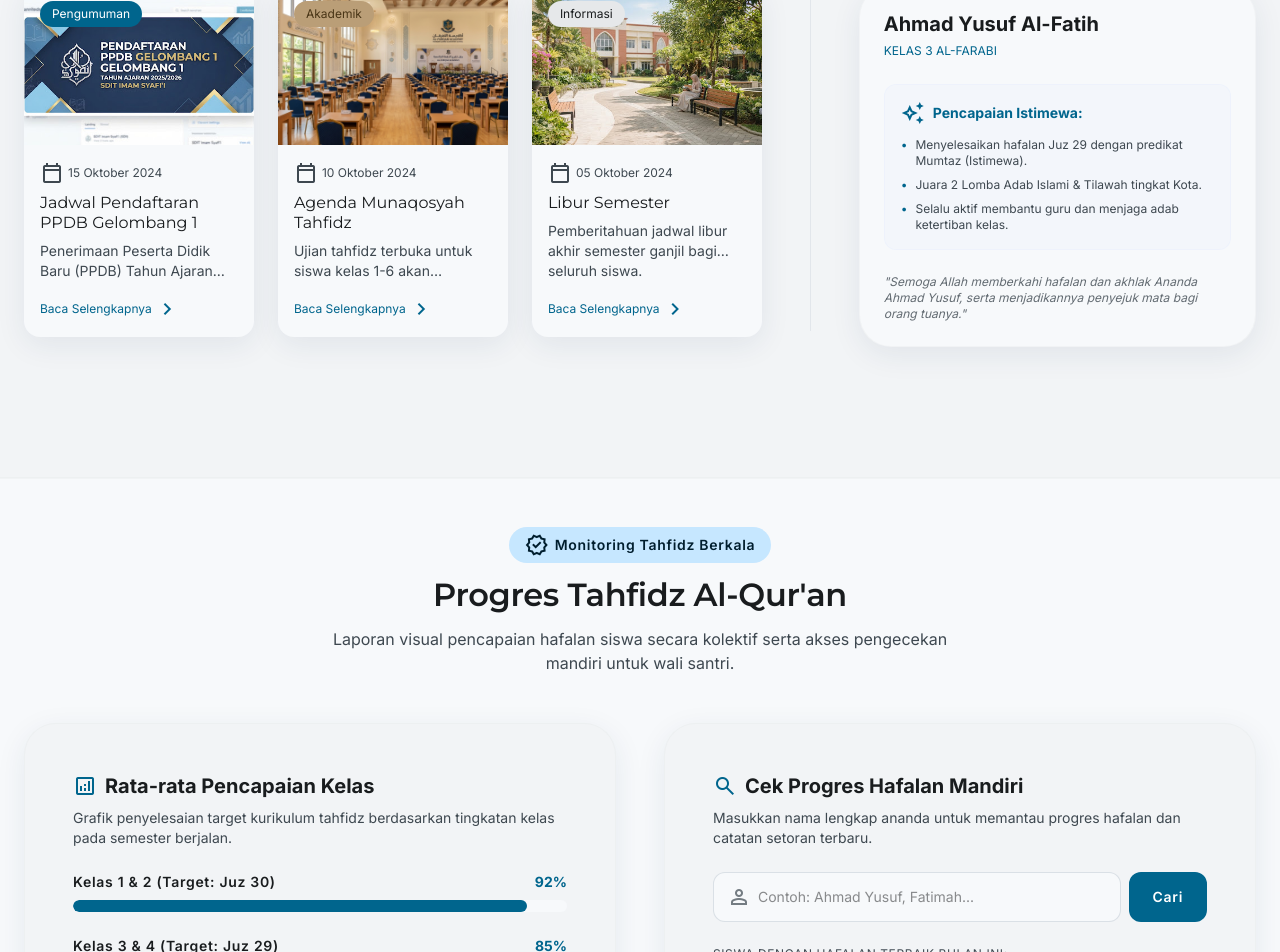
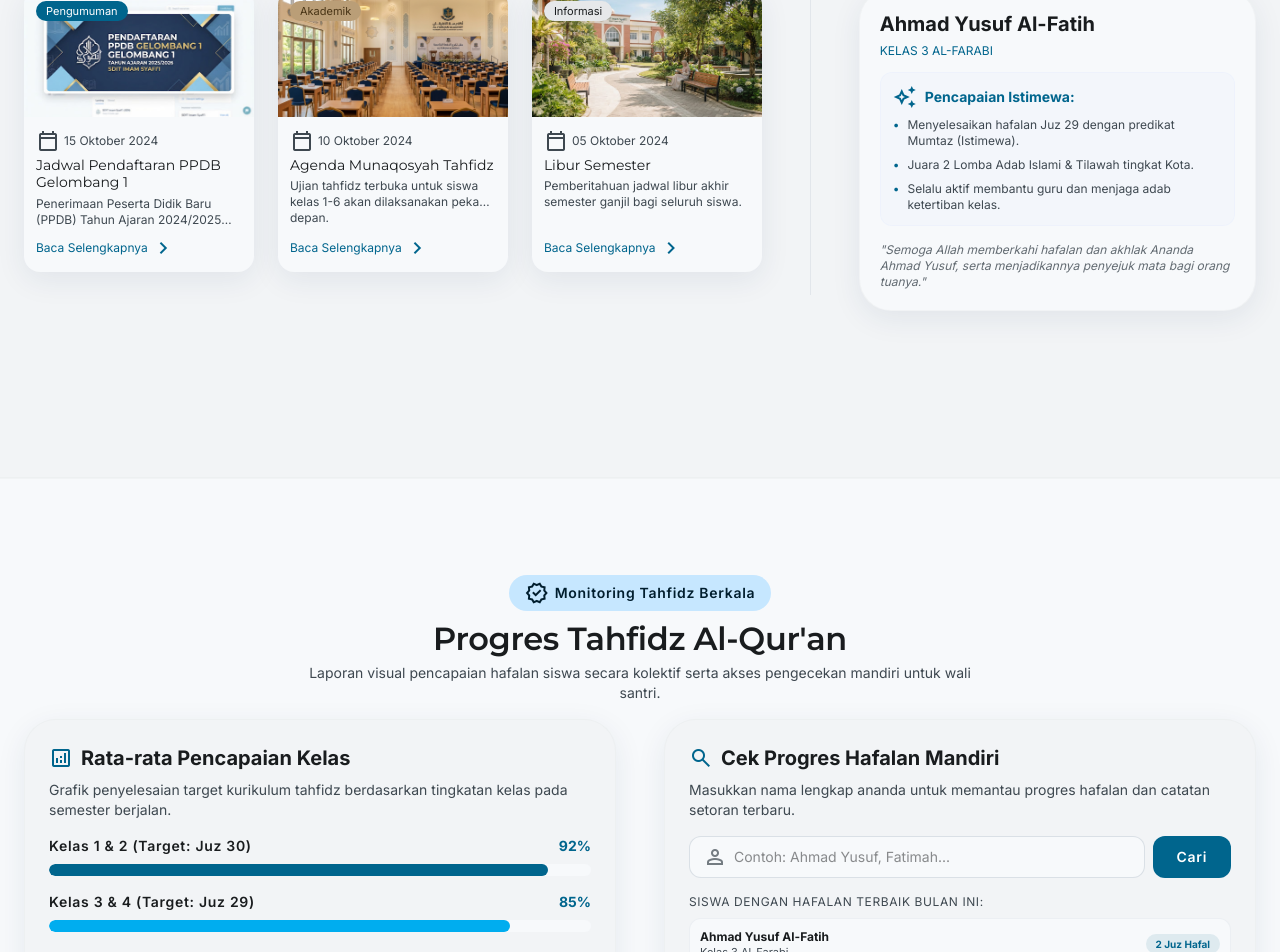
Before and after one commit to hafidzullah-onlearning/sdit-imam-syafii, a Next.js app: page / in a window 1280 px wide. Shown: the part 2420-3372 px from the top of the page. Built offline with nearby package versions, Linux system fonts and the light colour scheme.

Commit message:
feat: add Anak Sholih, Berita, and TahfidzSummary components to home page layout

```diff
--- a/src/app/page.tsx
+++ b/src/app/page.tsx
@@ -26,9 +26,9 @@ export default function Home() {
         {/* News & Anak Sholih Combo Section */}
         <section
           id="berita"
-          className="md:min-h-[calc(100vh-4rem)] flex flex-col justify-center py-8 md:py-12 bg-surface-container-low border-b border-surface-variant/30 scroll-mt-16"
+          className="md:min-h-[calc(100vh-4rem)] lg:h-[calc(100vh-4rem)] flex flex-col justify-center py-8 lg:py-6 bg-surface-container-low border-b border-surface-variant/30 scroll-mt-16 lg:overflow-hidden"
         >
-          <div className="max-w-container-max mx-auto px-gutter flex flex-col lg:flex-row gap-lg">
+          <div className="max-w-container-max mx-auto px-gutter flex flex-col lg:flex-row gap-lg w-full">
             <Berita />
             {/* Divider vertikal untuk desktop */}
             <div className="hidden lg:block w-px bg-outline-variant/30 self-stretch my-4"></div>
--- a/src/components/AnakSholih.tsx
+++ b/src/components/AnakSholih.tsx
@@ -1,15 +1,15 @@
 export default function AnakSholih() {
   return (
     <div className="lg:w-[35%] flex flex-col">
-      <div className="text-center lg:text-left mb-lg">
+      <div className="text-center lg:text-left mb-lg lg:mb-4">
         <h2 className="font-headline-lg text-headline-lg text-on-surface">Anak Sholih Bulan Ini</h2>
-        <p className="font-body-md text-body-md text-transparent hidden lg:block">Spacer</p>
+        <p className="font-body-md text-body-md text-transparent hidden lg:block lg:h-6">Spacer</p>
       </div>
-      <div className="bg-surface rounded-[2rem] p-6 oceanic-shadow border border-surface-variant/30 flex flex-col h-full items-start">
+      <div className="bg-surface rounded-[2rem] p-6 lg:p-5 oceanic-shadow border border-surface-variant/30 flex flex-col h-full items-start">
         <h3 className="text-xl font-bold text-on-surface mb-1">Ahmad Yusuf Al-Fatih</h3>
-        <p className="text-primary font-label-bold text-[12px] mb-6">KELAS 3 AL-FARABI</p>
-        <div className="w-full bg-secondary-fixed/10 rounded-xl p-4 border border-secondary-fixed/20 mb-6 flex-grow">
-          <div className="flex items-center gap-2 text-primary mb-3 text-sm">
+        <p className="text-primary font-label-bold text-[12px] mb-6 lg:mb-3">KELAS 3 AL-FARABI</p>
+        <div className="w-full bg-secondary-fixed/10 rounded-xl p-4 lg:p-3 border border-secondary-fixed/20 mb-6 lg:mb-4 flex-grow">
+          <div className="flex items-center gap-2 text-primary mb-3 lg:mb-2 text-sm">
             <span className="material-symbols-outlined text-[18px]">auto_awesome</span>
             <span className="font-bold">Pencapaian Istimewa:</span>
           </div>
--- a/src/components/Berita.tsx
+++ b/src/components/Berita.tsx
@@ -6,7 +6,7 @@ import newsHoliday from "@/assets/news-holiday.jpg";
 export default function Berita() {
   return (
     <div className="lg:w-[65%] flex flex-col">
-      <div className="flex justify-between items-end mb-lg">
+      <div className="flex justify-between items-end mb-lg lg:mb-4">
         <div>
           <h2 className="font-headline-lg text-headline-lg text-on-surface">Berita &amp; Informasi</h2>
           <p className="font-body-md text-body-md text-on-surface-variant">
@@ -21,7 +21,7 @@ export default function Berita() {
       <div className="grid grid-cols-1 md:grid-cols-3 gap-md">
         {/* News Card 1 */}
         <div className="bg-surface rounded-2xl overflow-hidden oceanic-shadow flex flex-col group cursor-pointer">
-          <div className="h-40 overflow-hidden relative">
+          <div className="h-40 lg:h-32 overflow-hidden relative">
             <Image
               className="object-cover group-hover:scale-105 transition-transform duration-500"
               alt="A well-designed graphic announcement banner for school enrollment."
@@ -29,19 +29,19 @@ export default function Berita() {
               fill
               sizes="(max-width: 768px) 100vw, 33vw"
             />
-            <div className="absolute top-4 left-4 bg-primary text-on-primary px-3 py-1 rounded-full font-label-bold text-[12px] z-10">
+            <div className="absolute top-3 left-3 bg-primary text-on-primary px-2.5 py-0.5 rounded-full font-label-bold text-[11px] z-10">
               Pengumuman
             </div>
           </div>
-          <div className="p-4 flex flex-col flex-grow">
-            <div className="text-xs text-on-surface-variant mb-2 flex items-center gap-1 font-body-sm">
+          <div className="p-4 lg:p-3 flex flex-col flex-grow">
+            <div className="text-xs text-on-surface-variant mb-2 lg:mb-1 flex items-center gap-1 font-body-sm">
               <span className="material-symbols-outlined text-[14px]">calendar_today</span>
               15 Oktober 2024
             </div>
-            <h3 className="font-headline-md text-on-surface text-base mb-2 group-hover:text-primary transition-colors leading-tight">
+            <h3 className="font-headline-md text-on-surface text-base lg:text-sm mb-2 lg:mb-1 group-hover:text-primary transition-colors leading-tight">
               Jadwal Pendaftaran PPDB Gelombang 1
             </h3>
-            <p className="font-body-sm text-body-sm text-on-surface-variant mb-4 flex-grow line-clamp-2 text-sm">
+            <p className="font-body-sm text-body-sm text-on-surface-variant mb-4 lg:mb-2 flex-grow line-clamp-2 text-sm lg:text-xs">
               Penerimaan Peserta Didik Baru (PPDB) Tahun Ajaran 2024/2025 resmi dibuka. Kuota terbatas.
             </p>
             <span className="text-primary font-label-bold text-[12px] mt-auto inline-flex items-center gap-1">
@@ -51,7 +51,7 @@ export default function Berita() {
         </div>
         {/* News Card 2 */}
         <div className="bg-surface rounded-2xl overflow-hidden oceanic-shadow flex flex-col group cursor-pointer">
-          <div className="h-40 overflow-hidden relative">
+          <div className="h-40 lg:h-32 overflow-hidden relative">
             <Image
               className="object-cover group-hover:scale-105 transition-transform duration-500"
               alt="A brightly lit, spacious school hall arranged for a formal examination or ceremony."
@@ -59,19 +59,19 @@ export default function Berita() {
               fill
               sizes="(max-width: 768px) 100vw, 33vw"
             />
-            <div className="absolute top-4 left-4 bg-tertiary-container text-on-tertiary-container px-3 py-1 rounded-full font-label-bold text-[12px] z-10">
+            <div className="absolute top-3 left-3 bg-tertiary-container text-on-tertiary-container px-2.5 py-0.5 rounded-full font-label-bold text-[11px] z-10">
               Akademik
             </div>
           </div>
-          <div className="p-4 flex flex-col flex-grow">
-            <div className="text-xs text-on-surface-variant mb-2 flex items-center gap-1 font-body-sm">
+          <div className="p-4 lg:p-3 flex flex-col flex-grow">
+            <div className="text-xs text-on-surface-variant mb-2 lg:mb-1 flex items-center gap-1 font-body-sm">
               <span className="material-symbols-outlined text-[14px]">calendar_today</span>
               10 Oktober 2024
             </div>
-            <h3 className="font-headline-md text-on-surface text-base mb-2 group-hover:text-primary transition-colors leading-tight">
+            <h3 className="font-headline-md text-on-surface text-base lg:text-sm mb-2 lg:mb-1 group-hover:text-primary transition-colors leading-tight">
               Agenda Munaqosyah Tahfidz
             </h3>
-            <p className="font-body-sm text-body-sm text-on-surface-variant mb-4 flex-grow line-clamp-2 text-sm">
+            <p className="font-body-sm text-body-sm text-on-surface-variant mb-4 lg:mb-2 flex-grow line-clamp-2 text-sm lg:text-xs">
               Ujian tahfidz terbuka untuk siswa kelas 1-6 akan dilaksanakan pekan depan.
             </p>
             <span className="text-primary font-label-bold text-[12px] mt-auto inline-flex items-center gap-1">
@@ -81,7 +81,7 @@ export default function Berita() {
         </div>
         {/* News Card 3 */}
         <div className="bg-surface rounded-2xl overflow-hidden oceanic-shadow flex flex-col group cursor-pointer">
-          <div className="h-40 overflow-hidden relative">
+          <div className="h-40 lg:h-32 overflow-hidden relative">
             <Image
               className="object-cover group-hover:scale-105 transition-transform duration-500"
               alt="A serene outdoor scene of a school courtyard during a quiet, sunny day."
@@ -89,19 +89,19 @@ export default function Berita() {
               fill
               sizes="(max-width: 768px) 100vw, 33vw"
             />
-            <div className="absolute top-4 left-4 bg-surface-container-high text-on-surface px-3 py-1 rounded-full font-label-bold text-[12px] z-10">
+            <div className="absolute top-3 left-3 bg-surface-container-high text-on-surface px-2.5 py-0.5 rounded-full font-label-bold text-[11px] z-10">
               Informasi
             </div>
           </div>
-          <div className="p-4 flex flex-col flex-grow">
-            <div className="text-xs text-on-surface-variant mb-2 flex items-center gap-1 font-body-sm">
+          <div className="p-4 lg:p-3 flex flex-col flex-grow">
+            <div className="text-xs text-on-surface-variant mb-2 lg:mb-1 flex items-center gap-1 font-body-sm">
               <span className="material-symbols-outlined text-[14px]">calendar_today</span>
               05 Oktober 2024
             </div>
-            <h3 className="font-headline-md text-on-surface text-base mb-2 group-hover:text-primary transition-colors leading-tight">
+            <h3 className="font-headline-md text-on-surface text-base lg:text-sm mb-2 lg:mb-1 group-hover:text-primary transition-colors leading-tight">
               Libur Semester
             </h3>
-            <p className="font-body-sm text-body-sm text-on-surface-variant mb-4 flex-grow line-clamp-2 text-sm">
+            <p className="font-body-sm text-body-sm text-on-surface-variant mb-4 lg:mb-2 flex-grow line-clamp-2 text-sm lg:text-xs">
               Pemberitahuan jadwal libur akhir semester ganjil bagi seluruh siswa.
             </p>
             <span className="text-primary font-label-bold text-[12px] mt-auto inline-flex items-center gap-1">
--- a/src/components/TahfidzSummary.tsx
+++ b/src/components/TahfidzSummary.tsx
@@ -79,35 +79,35 @@ export default function TahfidzSummary() {
   return (
     <section
       id="progrestahfidz"
-      className="md:min-h-[calc(100vh-4rem)] flex flex-col justify-center py-8 md:py-12 bg-surface border-y border-surface-variant/30 scroll-mt-16"
+      className="md:min-h-[calc(100vh-4rem)] lg:h-[calc(100vh-4rem)] flex flex-col justify-center py-8 lg:py-6 bg-surface border-y border-surface-variant/30 scroll-mt-16 lg:overflow-hidden"
     >
-      <div className="max-w-container-max mx-auto px-gutter">
-        <div className="text-center max-w-2xl mx-auto mb-lg">
-          <span className="bg-primary-fixed text-on-primary-fixed px-4 py-1.5 rounded-full font-label-bold text-label-bold inline-flex items-center gap-1.5 mb-3">
+      <div className="max-w-container-max mx-auto px-gutter w-full">
+        <div className="text-center max-w-2xl mx-auto mb-lg lg:mb-4">
+          <span className="bg-primary-fixed text-on-primary-fixed px-4 py-1.5 rounded-full font-label-bold text-label-bold inline-flex items-center gap-1.5 mb-3 lg:mb-2">
             <span className="material-symbols-outlined text-[16px]">verified</span>
             Monitoring Tahfidz Berkala
           </span>
-          <h2 className="font-headline-lg text-headline-lg text-on-surface mb-sm">
+          <h2 className="font-headline-lg text-headline-lg text-on-surface mb-sm lg:mb-1">
             Progres Tahfidz Al-Qur&apos;an
           </h2>
-          <p className="font-body-md text-body-md text-on-surface-variant">
+          <p className="font-body-md text-body-md text-on-surface-variant lg:text-sm">
             Laporan visual pencapaian hafalan siswa secara kolektif serta akses pengecekan mandiri untuk wali santri.
           </p>
         </div>
 
         <div className="flex flex-col lg:flex-row gap-lg items-stretch">
           {/* Left Column: Progress Kolektif */}
-          <div className="lg:w-1/2 bg-surface-container-low rounded-[2rem] p-md md:p-lg border border-surface-variant/30 flex flex-col justify-between oceanic-shadow">
+          <div className="lg:w-1/2 bg-surface-container-low rounded-[2rem] p-md md:p-lg lg:p-6 border border-surface-variant/30 flex flex-col justify-between oceanic-shadow">
             <div>
               <h3 className="text-xl font-bold text-on-surface mb-2 flex items-center gap-2">
                 <span className="material-symbols-outlined text-primary">analytics</span>
                 Rata-rata Pencapaian Kelas
               </h3>
-              <p className="text-sm text-on-surface-variant mb-6">
+              <p className="text-sm text-on-surface-variant mb-6 lg:mb-4">
                 Grafik penyelesaian target kurikulum tahfidz berdasarkan tingkatan kelas pada semester berjalan.
               </p>
 
-              <div className="space-y-6">
+              <div className="space-y-6 lg:space-y-4">
                 {/* Progress 1 */}
                 <div>
                   <div className="flex justify-between items-center mb-2">
@@ -158,7 +158,7 @@ export default function TahfidzSummary() {
               </div>
             </div>
 
-            <div className="mt-8 bg-surface p-4 rounded-xl border border-surface-variant/30 flex items-center gap-3">
+            <div className="mt-8 lg:mt-5 bg-surface p-4 lg:p-3 rounded-xl border border-surface-variant/30 flex items-center gap-3">
               <span className="material-symbols-outlined text-primary text-[28px]">info</span>
               <p className="text-xs text-on-surface-variant leading-relaxed">
                 *Evaluasi kelayakan setoran dilakukan setiap hari oleh Ustadz/Ustadzah pendamping halaqah secara tatap muka (talaqqi).
@@ -167,17 +167,17 @@ export default function TahfidzSummary() {
           </div>
 
           {/* Right Column: Search Box */}
-          <div className="lg:w-1/2 bg-surface-container-low rounded-[2rem] p-md md:p-lg border border-surface-variant/30 flex flex-col justify-between oceanic-shadow">
+          <div className="lg:w-1/2 bg-surface-container-low rounded-[2rem] p-md md:p-lg lg:p-6 border border-surface-variant/30 flex flex-col justify-between oceanic-shadow">
             <div>
               <h3 className="text-xl font-bold text-on-surface mb-2 flex items-center gap-2">
                 <span className="material-symbols-outlined text-primary">search</span>
                 Cek Progres Hafalan Mandiri
               </h3>
-              <p className="text-sm text-on-surface-variant mb-6">
+              <p className="text-sm text-on-surface-variant mb-6 lg:mb-4">
                 Masukkan nama lengkap ananda untuk memantau progres hafalan dan catatan setoran terbaru.
               </p>
 
-              <form onSubmit={handleSearch} className="flex gap-2 mb-6">
+              <form onSubmit={handleSearch} className="flex gap-2 mb-6 lg:mb-4">
                 <div className="relative flex-grow">
                   <span className="material-symbols-outlined absolute left-3.5 top-1/2 -translate-y-1/2 text-on-surface-variant opacity-70">
                     person
@@ -187,12 +187,12 @@ export default function TahfidzSummary() {
                     placeholder="Contoh: Ahmad Yusuf, Fatimah..."
                     value={searchQuery}
                     onChange={(e) => setSearchQuery(e.target.value)}
-                    className="w-full bg-surface border border-outline-variant/50 rounded-xl py-3.5 pl-11 pr-4 text-sm focus:outline-none focus:border-primary focus:ring-1 focus:ring-primary transition-all text-on-surface"
+                    className="w-full bg-surface border border-outline-variant/50 rounded-xl py-3.5 lg:py-2.5 pl-11 pr-4 text-sm focus:outline-none focus:border-primary focus:ring-1 focus:ring-primary transition-all text-on-surface"
                   />
                 </div>
                 <button
                   type="submit"
-                  className="bg-primary hover:bg-primary-container text-on-primary font-label-bold text-label-bold px-6 py-3.5 rounded-xl cursor-pointer transition-all hover:scale-[0.98]"
+                  className="bg-primary hover:bg-primary-container text-on-primary font-label-bold text-label-bold px-6 py-3.5 lg:py-2.5 rounded-xl cursor-pointer transition-all hover:scale-[0.98]"
                 >
                   Cari
                 </button>
@@ -202,14 +202,14 @@ export default function TahfidzSummary() {
               <div className="min-h-[160px] flex flex-col justify-center">
                 {!hasSearched ? (
                   <div>
-                    <h4 className="text-xs font-label-bold text-on-surface-variant tracking-wider uppercase mb-3">
+                    <h4 className="text-xs font-label-bold text-on-surface-variant tracking-wider uppercase mb-3 lg:mb-2">
                       Siswa dengan Hafalan Terbaik Bulan Ini:
                     </h4>
-                    <div className="space-y-2.5">
+                    <div className="space-y-2.5 lg:space-y-2">
                       {mockStudents.slice(0, 3).map((student, idx) => (
                         <div
                           key={idx}
-                          className="bg-surface rounded-xl p-3 border border-outline-variant/20 flex justify-between items-center text-xs"
+                          className="bg-surface rounded-xl p-3 lg:p-2.5 border border-outline-variant/20 flex justify-between items-center text-xs"
                         >
                           <div>
                             <p className="font-bold text-on-surface">{student.name}</p>
```
